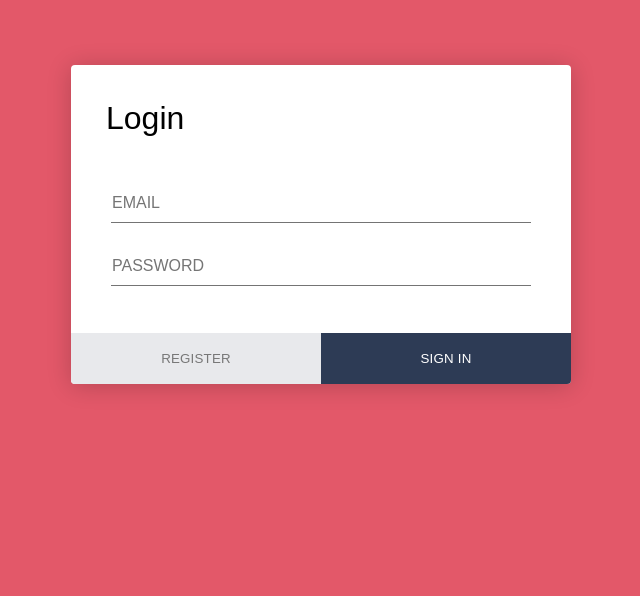
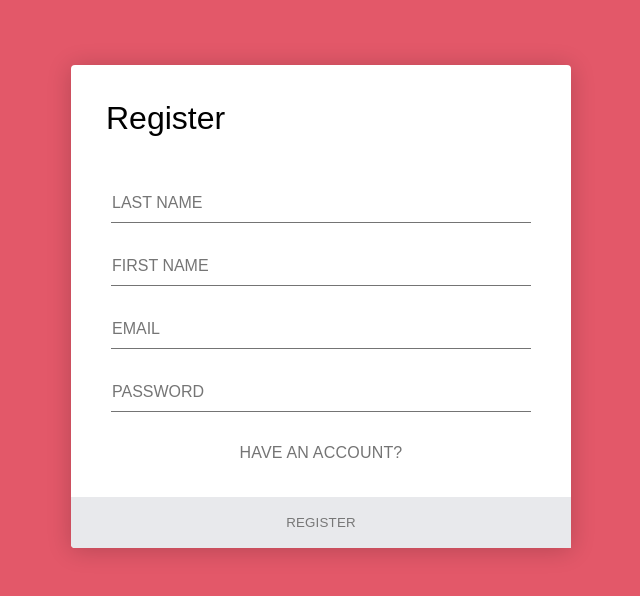
Before and after one commit to Rahman2001/chat-app, a React (Create React App) app in the folder client/: page /register in a window 1280 px wide. Shown: the top 596 px of the page, without its empty margins (319-959 px from the left). Built offline with nearby package versions, Linux system fonts and the light colour scheme; no server answers.

Commit message:
login/sign up page script

```diff
--- a/client/src/App.js
+++ b/client/src/App.js
@@ -1,11 +1,16 @@
 import './App.css';
 import socketIOClient from 'socket.io-client';
 import Login from "./components/login";
+import {Route, Routes} from "react-router-dom";
+import SignUp from "./components/signUp";
 const socketIO = socketIOClient.connect('http://localhost:4000');
 
-function App() {
+function App({handleLogin, handleRegister}) {
   return (
-      <Login/>
+      <Routes>
+        <Route path={"login"} element={<Login handleLogin={handleLogin} handleRegister={handleRegister}/>} />
+        <Route path={"register"} element={<SignUp handleRegister={handleRegister}/>} />
+      </Routes>
   );
 }
 
--- a/client/src/components/login.js
+++ b/client/src/components/login.js
@@ -1,5 +1,5 @@
 
-function Login() {
+function Login({handleLogin, handleRegister}) {
     return (
             <div className="login-signUp-form">
                 <form>
@@ -14,8 +14,8 @@ function Login() {
                         {/*<a href="#" className="link">Forgot Your Password?</a>*/}
                     </div>
                     <div className="action">
-                        <button>Register</button>
-                        <button>Sign in</button>
+                        <button onClick={handleRegister}>Register</button>
+                        <button onClick={handleLogin}>Sign in</button>
                     </div>
                 </form>
             </div>
--- a/client/src/components/signUp.js
+++ b/client/src/components/signUp.js
@@ -1,4 +1,6 @@
-function SignUp() {
+import {Link} from "react-router-dom";
+
+function SignUp({handleRegister}) {
     return (
         <div className="login-signUp-form">
             <form>
@@ -16,11 +18,10 @@ function SignUp() {
                     <div className="input-field">
                         <input type="password" placeholder="Password" autoComplete="new-password"/>
                     </div>
-                    <a href="#" className="link">Have an account?</a>
+                    <Link to={"login"} className="link">Have an account?</Link>
                 </div>
                 <div className="action">
-                    <button>Register</button>
-
+                    <button onClick={handleRegister}>Register</button>
                 </div>
             </form>
         </div>
--- a/client/src/index.js
+++ b/client/src/index.js
@@ -2,12 +2,16 @@ import React from 'react';
 import ReactDOM from 'react-dom/client';
 import './index.css';
 import App from './App';
+import {BrowserRouter} from "react-router-dom";
 
 const root = ReactDOM.createRoot(document.getElementById('root'));
 root.render(
-  <React.StrictMode>
-    <App />
-  </React.StrictMode>
+    <BrowserRouter>
+        <React.StrictMode>
+            <App />
+        </React.StrictMode>
+    </BrowserRouter>
+
 );
 
 // If you want to start measuring performance in your app, pass a function
```
Also changed, not shown: client/src/script.js (deleted, +0 -13 lines).
